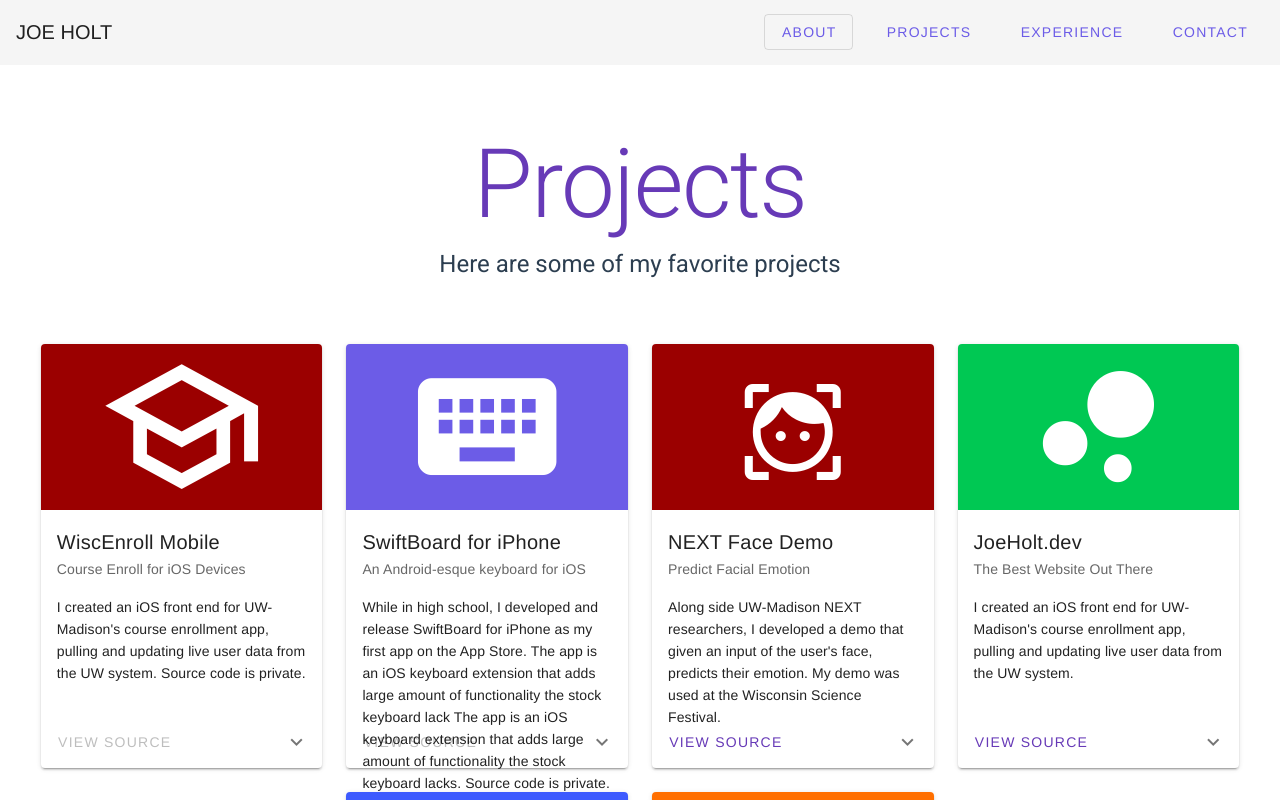
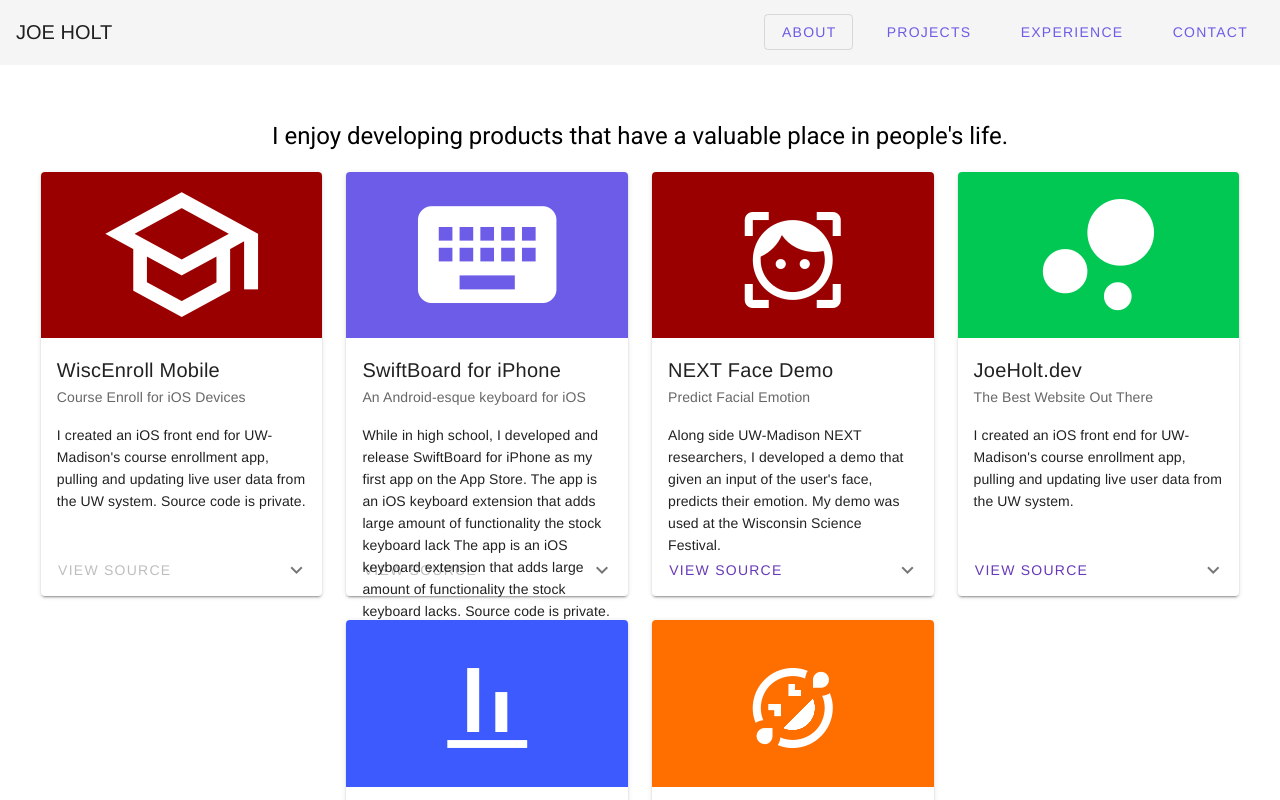
Before and after one commit to JoeHolt/Portfolio, a Vue app: page /#/ in a window 1280 px wide. Shown: the top 800 px of the page. Built offline with nearby package versions, Linux system fonts and the light colour scheme.

Commit message:
Changed project header

```diff
--- a/src/components/Projects.vue
+++ b/src/components/Projects.vue
@@ -6,10 +6,9 @@
       style="min-height: 95vh;"
       class="ma-3"
     >
-      <div class="mt-12 mb-12">
-        <p class="display-4 text-center deep-purple--text">Projects</p>
-        <p class="headline text-center gray--text">
-          Here are some of my favorite projects
+      <div class="mt-8 mb-1">
+        <p class="headline text-center text-weight--bold black--text">
+          I enjoy developing products that have a valuable place in people's life.
         </p>
       </div>
       <v-row>
```
